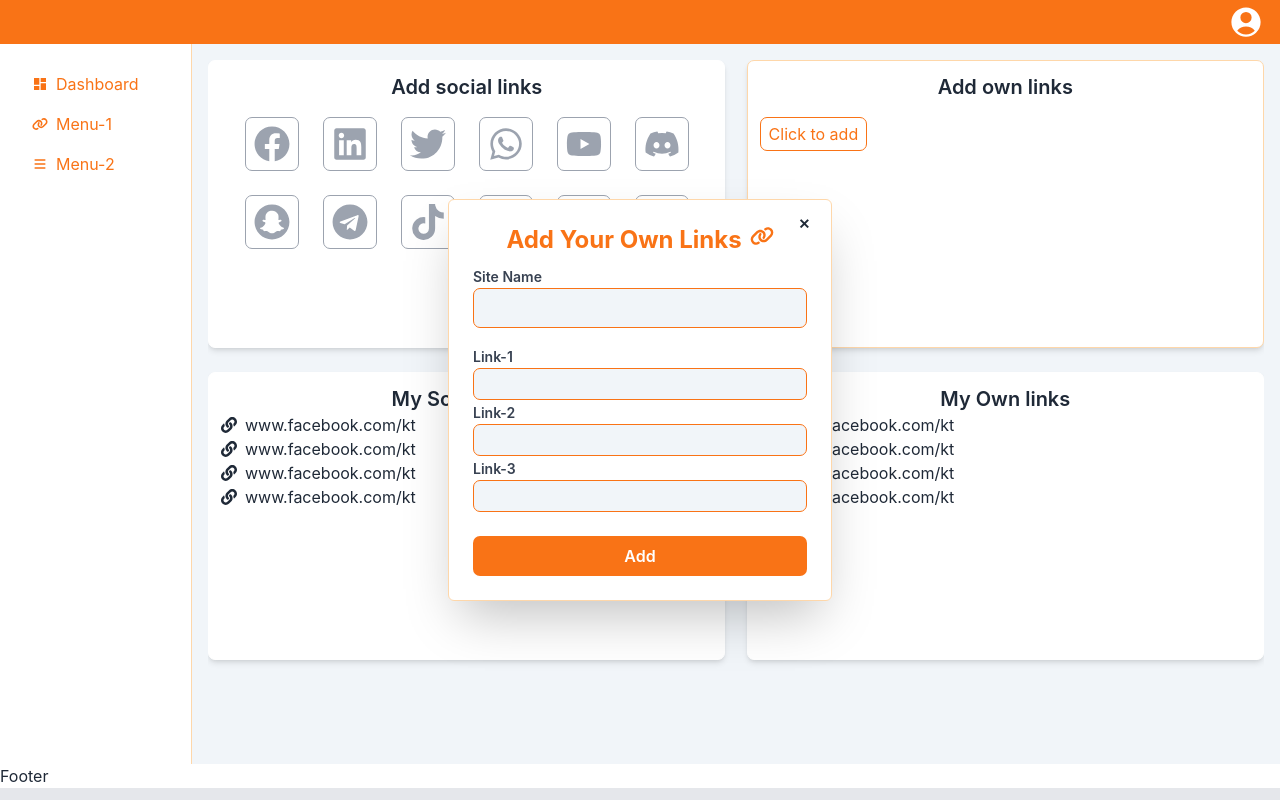
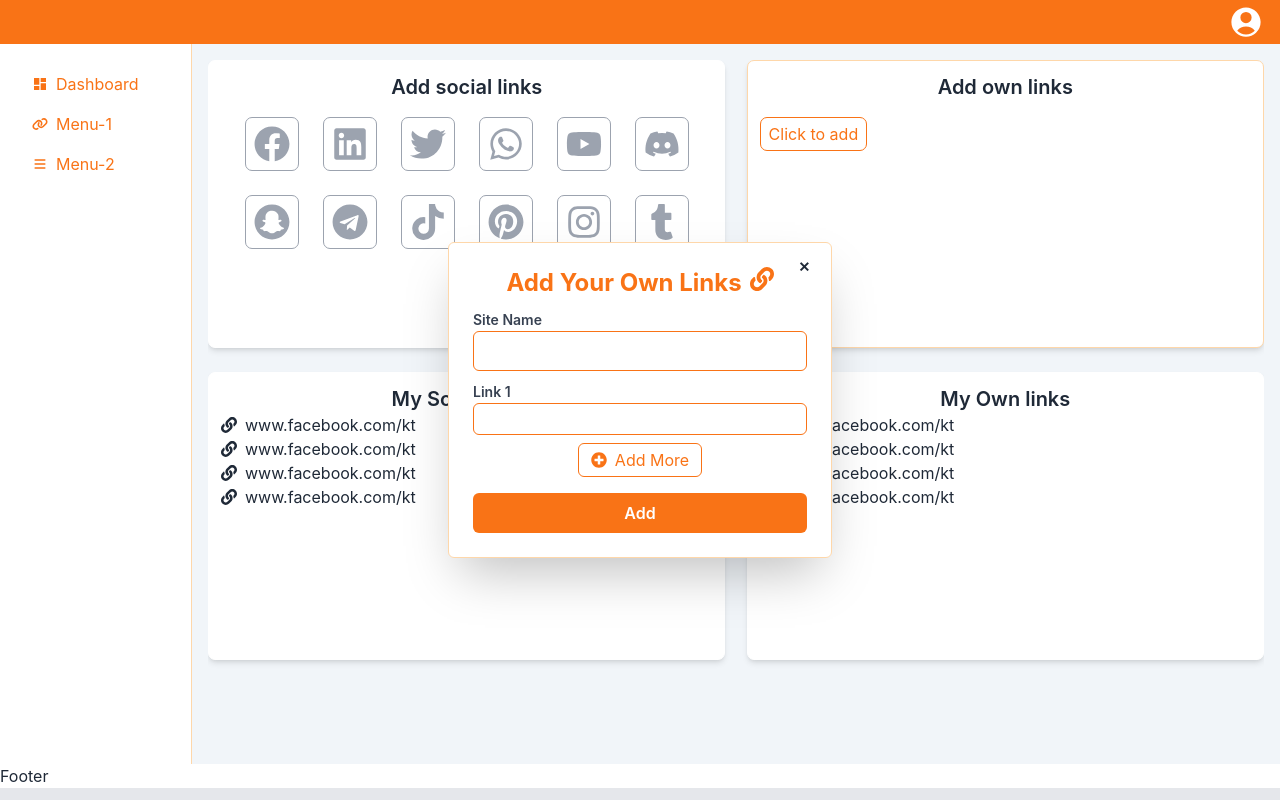
Before and after one commit to Kaiser-Tanveer/link-management-client, a React (Create React App) app: page /dashboard in a window 1280 px wide. Both pictures are taken after a click on the button "Click to add". Built offline with nearby package versions, Linux system fonts and the light colour scheme.

Commit message:
add link modal updated

```diff
--- a/src/Dashboard/AddLinks/OwnLinks/OwnLinkModal.jsx
+++ b/src/Dashboard/AddLinks/OwnLinks/OwnLinkModal.jsx
@@ -1,39 +1,45 @@
-import React from 'react';
+import React, { useState } from 'react';
 import { useForm } from 'react-hook-form';
-import { FaLink } from 'react-icons/fa6';
+import { FaLink, FaPlusCircle } from 'react-icons/fa';
+import axios from 'axios';
 
-const OwnLinkModal = ({setOpen}) => {
-
+const OwnLinkModal = ({ setOpen }) => {
+    const [linkFields, setLinkFields] = useState(["link1"]); // Initially one input field
     const {
         register,
         handleSubmit,
-        setError,
+        setValue,
         formState: { errors },
     } = useForm();
 
-    const onSubmit = (data) => {
-        // const socialLinkData = [
-            //     {
-                //         user: null,
-                //         name: modalName,
-                //         url: data?.socialURL,
-                //     }
-                // ]
-                // console.log(socialLinkData);
-                setOpen(false);
+
+    // Add a new link input (max 3)
+    const handleAddMore = () => {
+        if (linkFields.length < 3) {
+            setLinkFields([...linkFields, `link${linkFields.length + 1}`]);
+        }
     };
 
-    React.useEffect(() => {
-        setError("ownURL", {
-          type: "manual",
-          message: "",
-        })
-      }, [setError])
+    const onSubmit = async (data) => {
+        const linkData = {
+            user: null,  // Update with user ID if authentication is implemented
+            name: data.linkName,
+            links: linkFields.map((field) => data[field]).filter(Boolean) // Store only non-empty links
+        };
+
+        try {
+            const response = await axios.post("http://localhost:5000/api/links", linkData);
+            console.log(response.data);
+            setOpen(false);
+        } catch (error) {
+            console.error("Error adding link:", error);
+        }
+    };
 
     return (
         <dialog id="own_link_modal" className="modal" open>
             <div className="modal-box w-96 bg-white rounded-md border border-orange-200">
-                    <form onSubmit={handleSubmit(onSubmit)} className=''>
+                <form onSubmit={handleSubmit(onSubmit)}>
                     <button
                         type="button"
                         className="btn btn-sm btn-ghost absolute right-2 top-2"
@@ -41,81 +47,58 @@ const OwnLinkModal = ({setOpen}) => {
                     >
                         ✕
                     </button>
-                        <div className='pb-2 flex justify-center text-2xl text-orange-500 font-bold gap-2'>Add Your Own Links <FaLink/> </div>
-                        <div className="w-full">
-                            <label className="text-sm font-semibold text-center text-gray-700">
-                                Site Name
-                            </label>
-                            <input
-                                {...register("name", { required: "Site Name is Required !!" })}
-                                type='url'
-                                className="h-10 border border-orange-500 rounded-[7px] bg-slate-100 w-full pl-2 text-blue-400"
-                                // placeholder={`https://www.${modalName && modalName.toLowerCase()}.com`}
-                            />
-                            {
-                                (errors && errors.name) &&
-                                <p className='text-[#FF3333] text-sm text-center'>{errors.name.message}</p>
-                            }
+                    <div className='pb-2 flex justify-center text-2xl text-orange-500 font-bold gap-2'>
+                        Add Your Own Links <FaLink />
                     </div>
 
-                        <div className="w-full mt-4">
-                            <label className="text-sm font-semibold text-center text-gray-700">
-                                Link-1
-                            </label>
+                    {/* Site Name Field */}
+                    <div className="w-full">
+                        <label className="text-sm font-semibold text-gray-700">Site Name</label>
                         <input
-                                {...register("link1", { required: "Link is Required !!" })}
-                                type='url'
-                                className="h-8 border border-orange-500 rounded-[7px] bg-slate-100 w-full pl-2 text-blue-400"
-                                // placeholder={`https://www.${modalName && modalName.toLowerCase()}.com`}
+                            {...register("linkName", { required: "Site Name is Required!" })}
+                            type="text"
+                            className="h-10 border border-orange-500 rounded-md w-full pl-2 text-blue-400"
                         />
-                            {
-                                (errors && errors.link1) &&
-                                <p className='text-[#FF3333] text-sm text-center'>{errors.link1.message}</p>
-                            }
-                        </div>
-                        <div className="w-full">
-                            <label className="text-sm font-semibold text-center text-gray-700">
-                                Link-2
-                            </label>
-                            <input
-                                {...register("link2", { required: "Link is Required !!" })}
-                                type='url'
-                                className="h-8 border border-orange-500 rounded-[7px] bg-slate-100 w-full pl-2 text-blue-400"
-                                // placeholder={`https://www.${modalName && modalName.toLowerCase()}.com`}
-                            />
-                            {
-                                (errors && errors.link2) &&
-                                <p className='text-[#FF3333] text-sm text-center'>{errors.link2.message}</p>
-                            }
-                        </div>
-                        <div className="w-full">
-                            <label className="text-sm font-semibold text-center text-gray-700">
-                                Link-3
-                            </label>
-                            <input
-                                {...register("link3", { required: "Link is Required !!" })}
-                                type='url'
-                                className="h-8 border border-orange-500 rounded-[7px] bg-slate-100 w-full pl-2 text-blue-400"
-                                // placeholder={`https://www.${modalName && modalName.toLowerCase()}.com`}
-                            />
-                            {
-                                (errors && errors.link3) &&
-                                <p className='text-[#FF3333] text-sm text-center'>{errors.link3.message}</p>
-                            }
+                        {errors.linkName && <p className='text-red-500 text-sm'>{errors.linkName.message}</p>}
                     </div>
 
+                    {/* Dynamic Link Fields */}
+                    {linkFields.map((link, index) => (
+                        <div key={index} className="w-full mt-2">
+                            <label className="text-sm font-semibold text-gray-700">Link {index + 1}</label>
+                            <input
+                                {...register(link)}
+                                type="url"
+                                className="h-8 border border-orange-500 rounded-md w-full pl-2 text-blue-400"
+                            />
+                        </div>
+                    ))}
+
+                    {/* Add More Button (Only shows if less than 3 links) */}
+                    {linkFields.length < 3 && (
+                        <div className="flex justify-center mt-2">
+                            <button
+                                type="button"
+                                className="text-orange-500 flex items-center gap-2 border border-orange-500 rounded-md px-3 py-1"
+                                onClick={handleAddMore}
+                            >
+                                <FaPlusCircle /> Add More
+                            </button>
+                        </div>
+                    )}
+
+                    {/* Submit Button */}
                     <div>
                         <input
                             type="submit"
-                                value={"Add"}
-                                className='mt-6 bg-orange-500 w-full text-white font-semibold h-10 rounded-[7px]'
+                            value="Add"
+                            className='mt-4 bg-orange-500 w-full text-white font-semibold h-10 rounded-md cursor-pointer'
                         />
                     </div>
                 </form>
             </div>
         </dialog>
-        )
+    );
 };
 
-
 export default OwnLinkModal;
```
Lines whose indentation alone changed are shown as unchanged.
